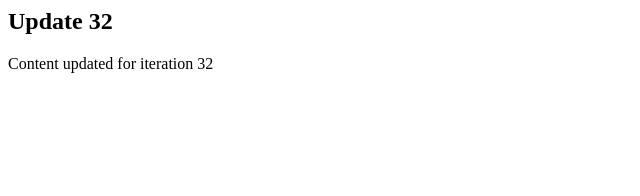
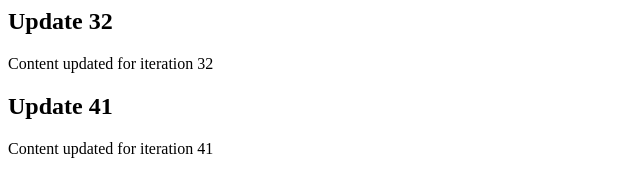
Before and after one commit to yoshimitsu198/probable-eureka, a website: page index.html in a window 1280 px wide. Shown: the whole page, without its empty margins (0-640 px from the left). Drawn offline with Linux system fonts and the light colour scheme.

Commit message:
perf: update version

```diff
--- a/index.html
+++ b/index.html
@@ -3,3 +3,9 @@
     <h2>Update 32</h2>
     <p>Content updated for iteration 32</p>
 </div>
+
+<!-- Updated iteration 41 -->
+<div class="update-41">
+    <h2>Update 41</h2>
+    <p>Content updated for iteration 41</p>
+</div>
```
